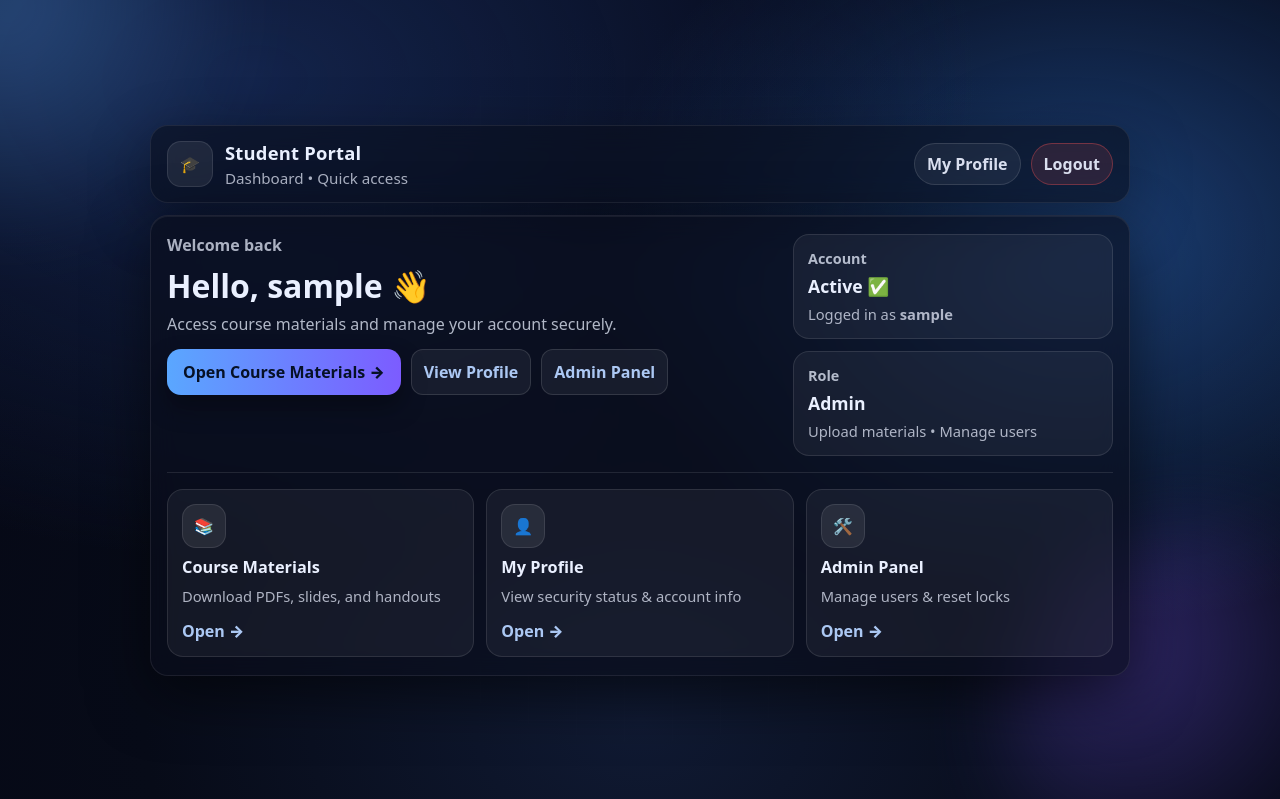
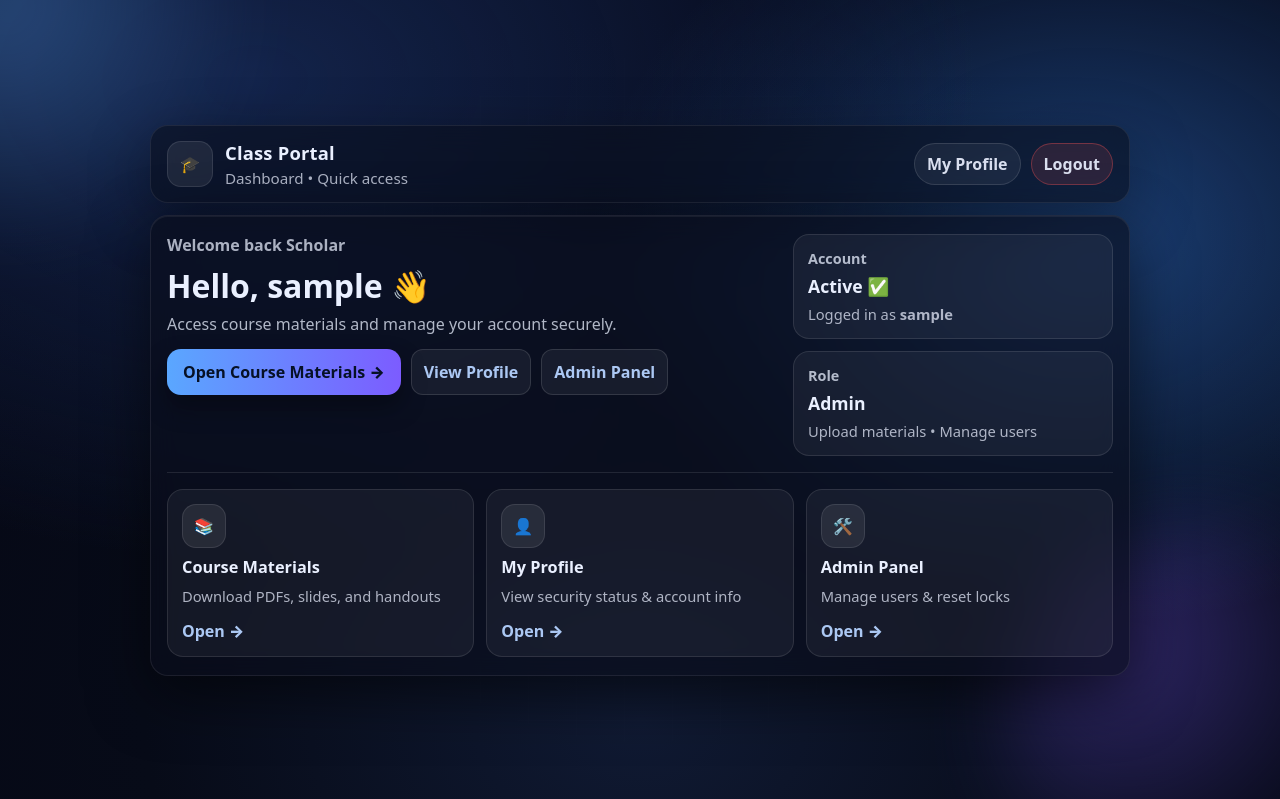
Before and after one commit to EnglishEdu28/TheEngEdu28, a Flask app: page /dashboard in a window 1280 px wide; the page is wider, and only the part inside the window is pictured. Shown: the top 799 px of that part. Run offline with Flask 3, Linux system fonts and the light colour scheme; the visitor is signed in with stand-in values (Sample User, id 1); parts of the project's set-up code (start-up, migrations or seed data) failed here and were passed over; some libraries are stand-ins or nearby versions.

Commit message:
Update dashboard.html

```diff
--- a/templates/dashboard.html
+++ b/templates/dashboard.html
@@ -3,7 +3,7 @@
 <head>
   <meta charset="UTF-8" />
   <meta name="viewport" content="width=device-width, initial-scale=1.0" />
-  <title>Dashboard • University Portal</title>
+  <title>Dashboard • English EdhuLite 28</title>
   <link rel="stylesheet" href="{{ url_for('static', filename='style.css') }}">
 </head>
 <body>
@@ -13,7 +13,7 @@
         <div class="topbar-left">
           <div class="appmark" aria-hidden="true">🎓</div>
           <div>
-            <div class="topbar-title">Student Portal</div>
+            <div class="topbar-title">Class Portal</div>
             <div class="topbar-sub">Dashboard • Quick access</div>
           </div>
         </div>
@@ -27,7 +27,7 @@
       <section class="card">
         <div class="dash-hero">
           <div>
-            <div class="dash-kicker">Welcome back</div>
+            <div class="dash-kicker">Welcome back Scholar</div>
             <h1 class="dash-title">Hello, {{ username }} 👋</h1>
             <p class="dash-sub">Access course materials and manage your account securely.</p>
 
```
